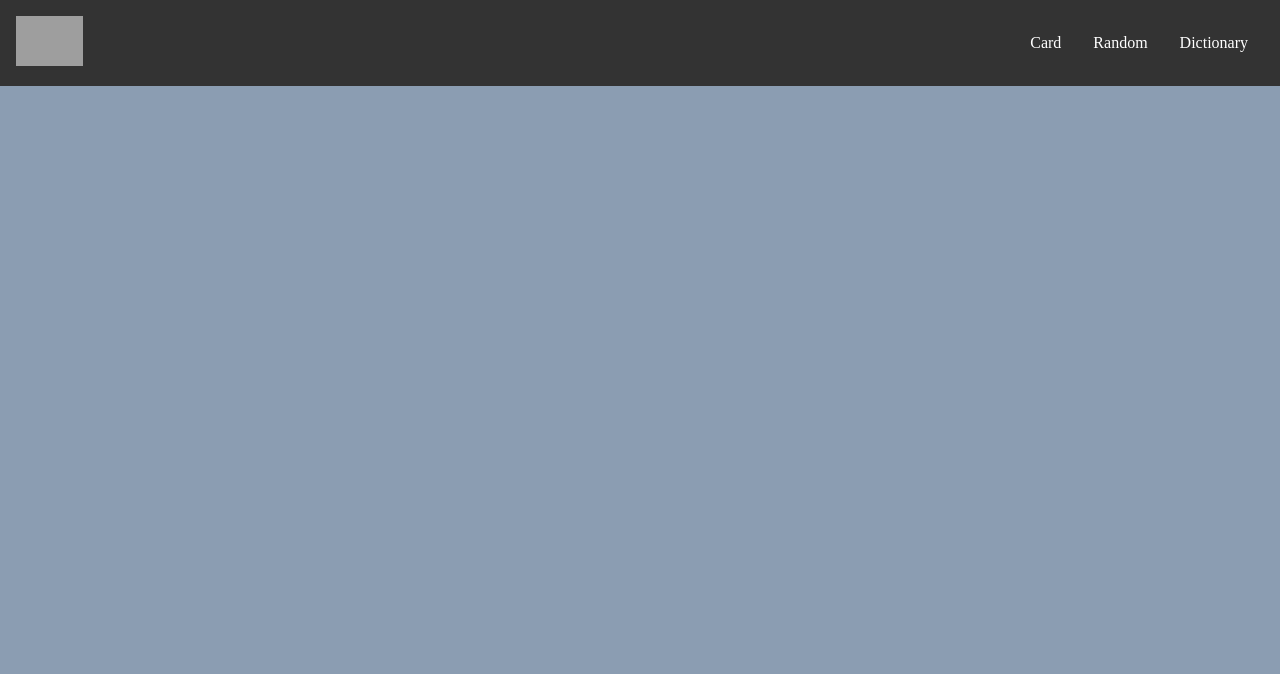
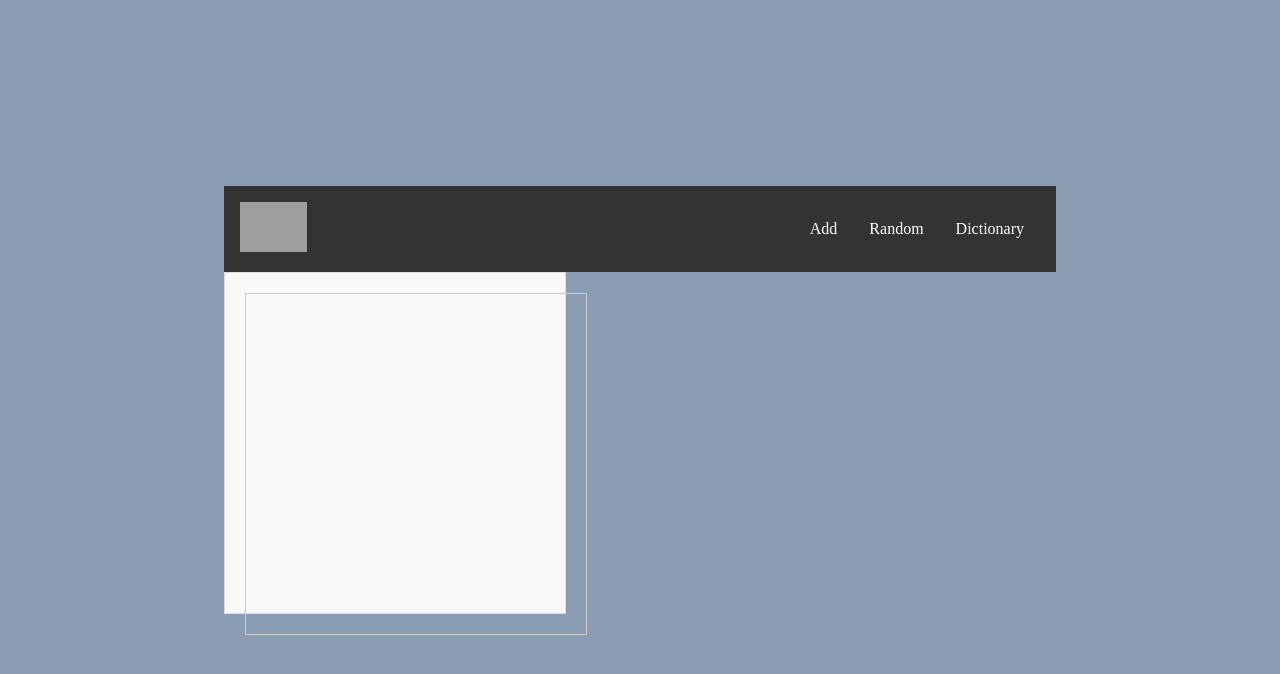
Before and after one commit to maykaltenev/learn-card, a React (Create React App) app: page /random in a window 1280 px wide. Shown: the top 674 px of the page. Built offline with nearby package versions, Linux system fonts and the light colour scheme; grey boxes are pictures that could not be loaded.

Commit message:
random component

```diff
--- a/src/App.css
+++ b/src/App.css
@@ -8,5 +8,8 @@ table {
 body {
   width: 100vw;
   height: 100vh;
-  background-color: #7b90a8e0; /* light gray mint color */
+  background-color: #7b90a8e0;
+  display: flex;
+  justify-content: center;
+  align-items: center; /* light gray mint color */
 }
--- a/src/App.js
+++ b/src/App.js
@@ -1,16 +1,18 @@
 import React from "react";
 import { BrowserRouter, Routes, Route } from "react-router-dom";
 
-import Card from "./components/card/Card";
+import Form from "./components/form/Form";
 import Header from "./components/header/Header";
 import Dictionary from "./components/dictionary/Dictionary";
+import Random from "./components/random/Random"
 import "./App.css";
 const App = () => {
   return (
     <BrowserRouter>
       <Header /> {/* Render the Header component */}
       <Routes>
-        <Route exact path="/card" element={<Card />} />
+        <Route exact path="/add" element={<Form />} />
+        <Route exact path="/random" element={<Random />} />
         <Route exact path="/dictionary" element={<Dictionary />} />
       </Routes>
     </BrowserRouter>
--- a/src/components/dictionary/Dictionary.jsx
+++ b/src/components/dictionary/Dictionary.jsx
@@ -1,7 +1,7 @@
 import React from "react";
 import { useDictionary } from "../../context/DictionaryContext.js"; // Import the useDictionary hook
 import "./Dictionary.css"; // CSS file for styling
-import Card from "../card/Card.jsx"; // Importing the Card component
+import Card from "../form/Form.jsx"; // Importing the Card component
 
 const Dictionary = () => {
   const { wordList } = useDictionary(); // Access wordList from context
--- a/src/components/card/Card.css
+++ b/src/components/form/Form.css
@@ -1,4 +1,4 @@
-.card-container {
+.form-container {
   display: flex;
   justify-content: center;
   align-items: center;
@@ -7,8 +7,8 @@
   font-family: Verdana, Geneva, Tahoma, sans-serif;
 }
 
-.card {
-  width: 200px;
+.form {
+  width: 100%;
   padding: 20px;
   border: 2px solid #332e2e17;
   border-radius: 10px;
--- a/src/components/card/Card.jsx
+++ b/src/components/form/Form.jsx
@@ -1,8 +1,8 @@
 import React from "react";
 import { useDictionary } from "../../context/DictionaryContext.js"; // Import the useDictionary hook
-import "./Card.css"; // CSS file for styling
+import "./Form.css"; // CSS file for styling
 
-const Card = () => {
+const Form = () => {
   const { currentWord, setCurrentWord, addWord } = useDictionary(); // Access currentWord and setCurrentWord from context
 
   const handleEnglishChange = (e) => {
@@ -13,13 +13,14 @@ const Card = () => {
     setCurrentWord({ ...currentWord, norwegian: e.target.value });
   };
 
-  const handleClick = () => {
+  const handleSubmit = (e) => {
+    e.preventDefault(); // Prevent default form submission behavior
     addWord();
   };
 
   return (
-    <div className="card-container">
-      <div className="card">
+    <div className="form-container">
+      <form onSubmit={handleSubmit} className="form">
         <div className="input-container">
           <input
             type="text"
@@ -37,11 +38,11 @@ const Card = () => {
           />
         </div>
         <div className="button-container">
-          <button onClick={handleClick}>Add</button>
+          <button type="submit">Add</button>
         </div>
-      </div>
+      </form>
     </div>
   );
 };
 
-export default Card;
+export default Form;
--- a/src/components/header/Header.css
+++ b/src/components/header/Header.css
@@ -4,6 +4,7 @@ header {
   background-color: #333;
   color: #fff;
   padding: 1rem;
+  width: 100vh;
 }
 
 .logo img {
--- a/src/components/header/Header.jsx
+++ b/src/components/header/Header.jsx
@@ -22,7 +22,7 @@ const Header = () => {
           <div className="nav-links">
             <ul>
               <li>
-                <Link to="/card">Card</Link>
+                <Link to="/add">Add</Link>
               </li>
               <li>
                 <Link to="/random">Random</Link>
@@ -39,7 +39,7 @@ const Header = () => {
           </div>
           {showMenu && (
             <div className="dropdown">
-              <Link to="/card">Card</Link>
+              <Link to="/add">Add</Link>
               <Link to="/random">Random</Link>
               <Link to="/dictionary">Dictionary</Link>
             </div>
--- /dev/null
+++ b/src/components/random/Random.css
@@ -0,0 +1,44 @@
+.card {
+  width: 100%;
+  max-width: 200px; /* Adjust max-width for smaller screens */
+  height: 200px; /* Adjust height for smaller screens */
+  perspective: 1000px;
+}
+
+.front,
+.back {
+  width: 100%;
+  height: 100%;
+  position: absolute;
+  display: flex;
+  justify-content: center;
+  align-items: center;
+  font-size: 16px; /* Adjust font size for smaller screens */
+  border: 1px solid #ccc;
+  backface-visibility: hidden;
+}
+
+.back {
+  transform: rotateY(180deg);
+}
+
+.flipped .front {
+  transform: rotateY(180deg);
+}
+
+.flipped .back {
+  transform: rotateY(0);
+}
+
+@media (min-width: 768px) {
+  /* Adjust styles for larger screens if needed */
+  .card {
+    max-width: 300px;
+    height: 300px;
+  }
+
+  .front,
+  .back {
+    font-size: 24px;
+  }
+}
--- /dev/null
+++ b/src/components/random/Random.jsx
@@ -0,0 +1,23 @@
+import React, { useState } from "react";
+import "./Random.css"; // Import CSS file for styling
+
+const Card = ({ english, norwegian }) => {
+  const [flipped, setFlipped] = useState(false);
+
+  const handleClick = () => {
+    setFlipped(!flipped);
+  };
+
+  return (
+    <div className={`card ${flipped ? "flipped" : ""}`} onClick={handleClick}>
+      <div className="front">
+        <p>{english}</p>
+      </div>
+      <div className="back">
+        <p>{norwegian}</p>
+      </div>
+    </div>
+  );
+};
+
+export default Card;
--- a/src/index.js
+++ b/src/index.js
@@ -2,12 +2,14 @@ import React from 'react';
 import ReactDOM from 'react-dom/client';
 import './index.css';
 import App from './App';
+
 import { DictionaryProvider } from './context/DictionaryContext.js'; // Import the DictionaryProvider
 
 
 
 const root = ReactDOM.createRoot(document.getElementById('root'));
 root.render(
+
   <DictionaryProvider>
     <App />
   </DictionaryProvider>
```
